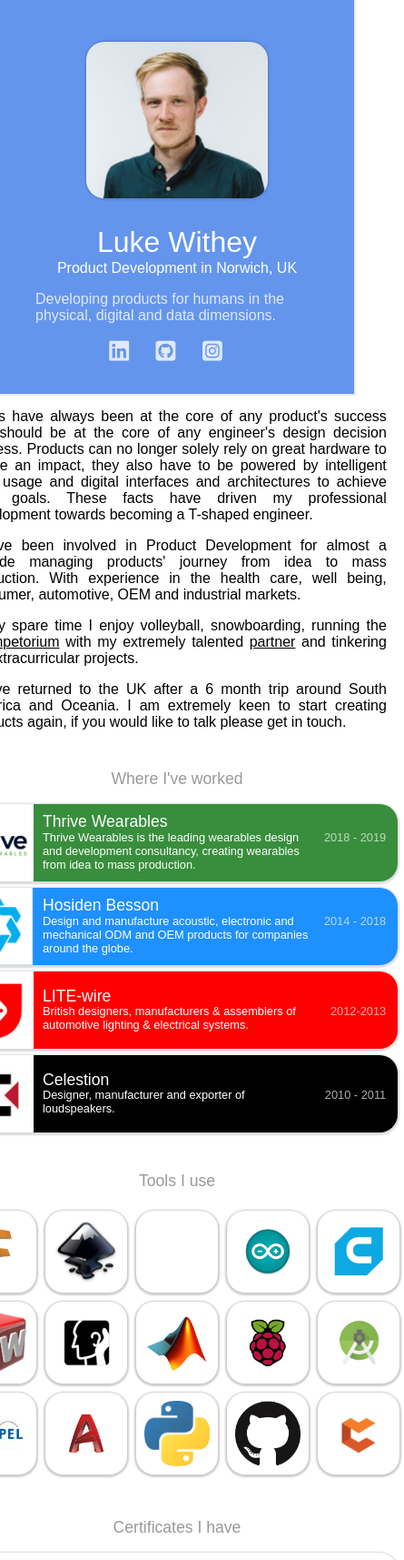
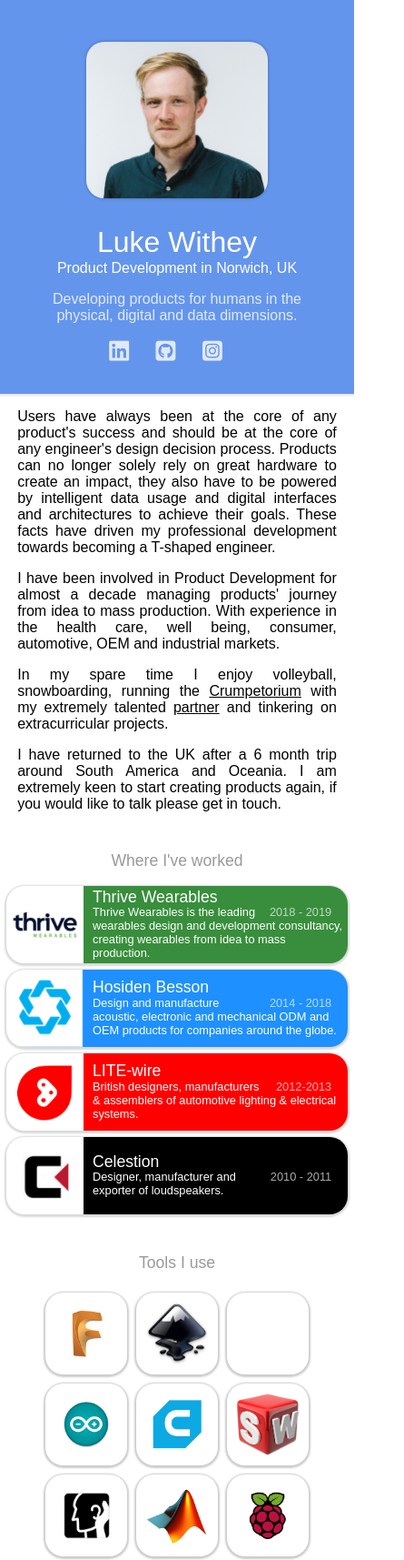
Before and after one commit to Withey958/withey958.github.io, a plain HTML site: page index.html in a window 390 px wide. Shown: the top 1715 px of the page at 91% size, 445 px wide, since content can reach past the window. Drawn offline with Linux system fonts and the light colour scheme.

Commit message:
Fix mobile responsive experience

```diff
--- a/index.html
+++ b/index.html
@@ -120,7 +120,7 @@
                 font-weight: 300;
                 margin-bottom: 0;
                 margin-top: 1em;
-                text-align: left;
+                text-align: center;
                 max-width: 80vw;
             }
 
@@ -190,6 +190,7 @@
                 color: #fff;
                 margin: 7px;
                 padding-left: 95px;
+                padding-right: 5px;
                 background-size: 85px;
                 background-position: left;
                 background-repeat: no-repeat;
@@ -275,8 +276,9 @@
                 display: grid;
                 padding-left: 0;
                 margin: 0;
-                grid-template-columns: repeat(5, 100px);
+                grid-template-columns: repeat(3, 100px);
                 grid-auto-rows: 100px;
+                justify-content: center;
             }
 
             .wrapper>a {
@@ -391,6 +393,11 @@
                     padding: 2em 0;
                 }
 
+                .wrapper {
+                    grid-template-columns: repeat(5, 100px);
+
+                }
+
                 #about-me {
                     margin-left: auto;
                     margin-right: auto;
@@ -400,6 +407,10 @@
 
                 #about-me .info {
                     align-items: flex-start;
+                }
+
+                #about-me p {
+                    text-align: left;
                 }
 
                 #content {
@@ -462,7 +473,7 @@
                     <h4>Thrive Wearables</h4>
                     <span class="details">
                         <span class="date">2018 - 2019</span>
-                        <span class="description">Thrive Wearables is the leading wearables design and development consultancy, creating wearables <br> from idea to mass production.</span>
+                        <span class="description">Thrive Wearables is the leading wearables design and development consultancy, creating wearables from idea to mass production.</span>
                     </span>
                 </a>
             </li>
@@ -471,7 +482,7 @@
                     <h4>Hosiden Besson</h4>
                     <span class="details">
                         <span class="date">2014 - 2018</span>
-                        <span class="description">Design and manufacture acoustic, electronic and mechanical ODM and OEM products for companies <br> around the globe.</span>
+                        <span class="description">Design and manufacture acoustic, electronic and mechanical ODM and OEM products for companies around the globe.</span>
                     </span>
                 </a>
             </li>
```
